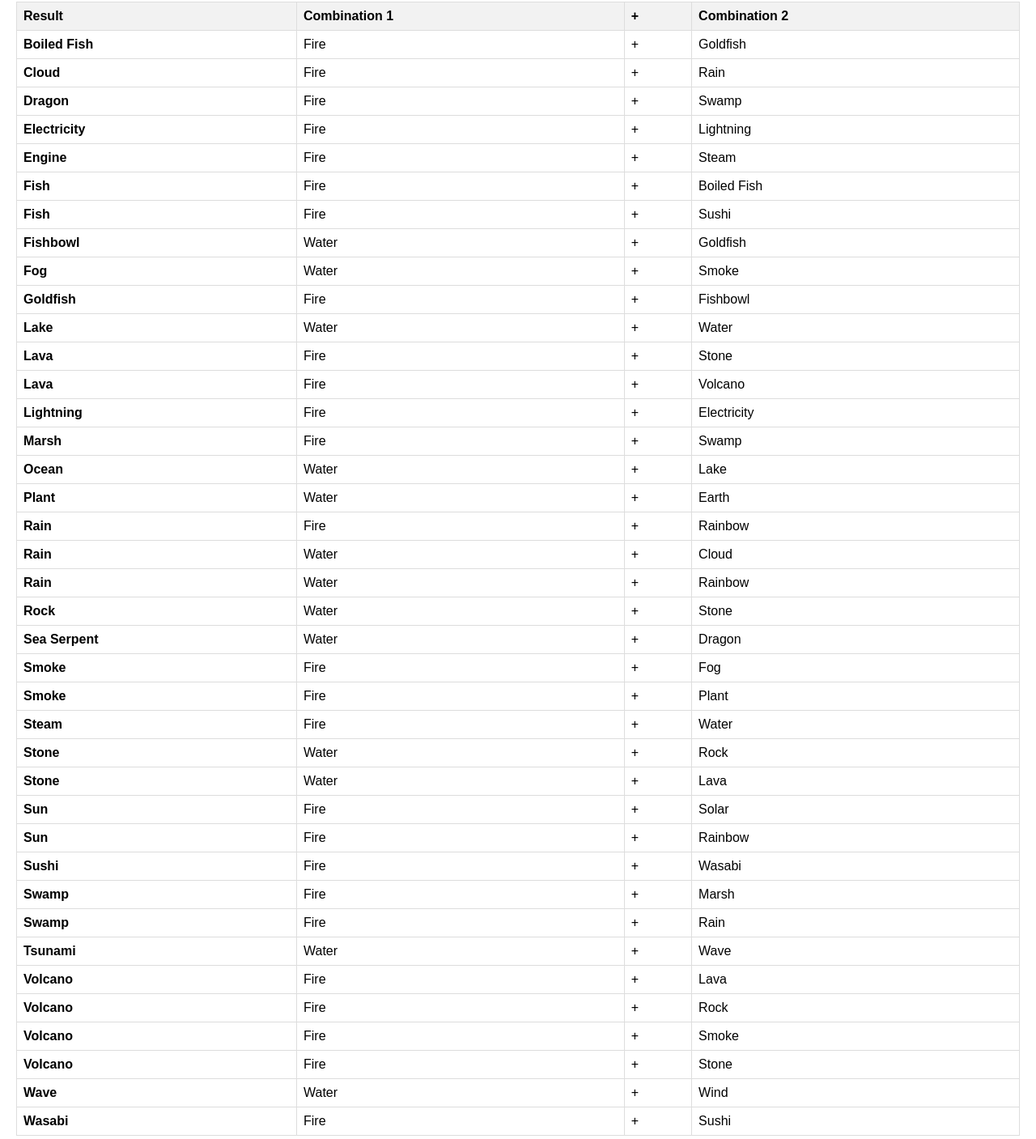
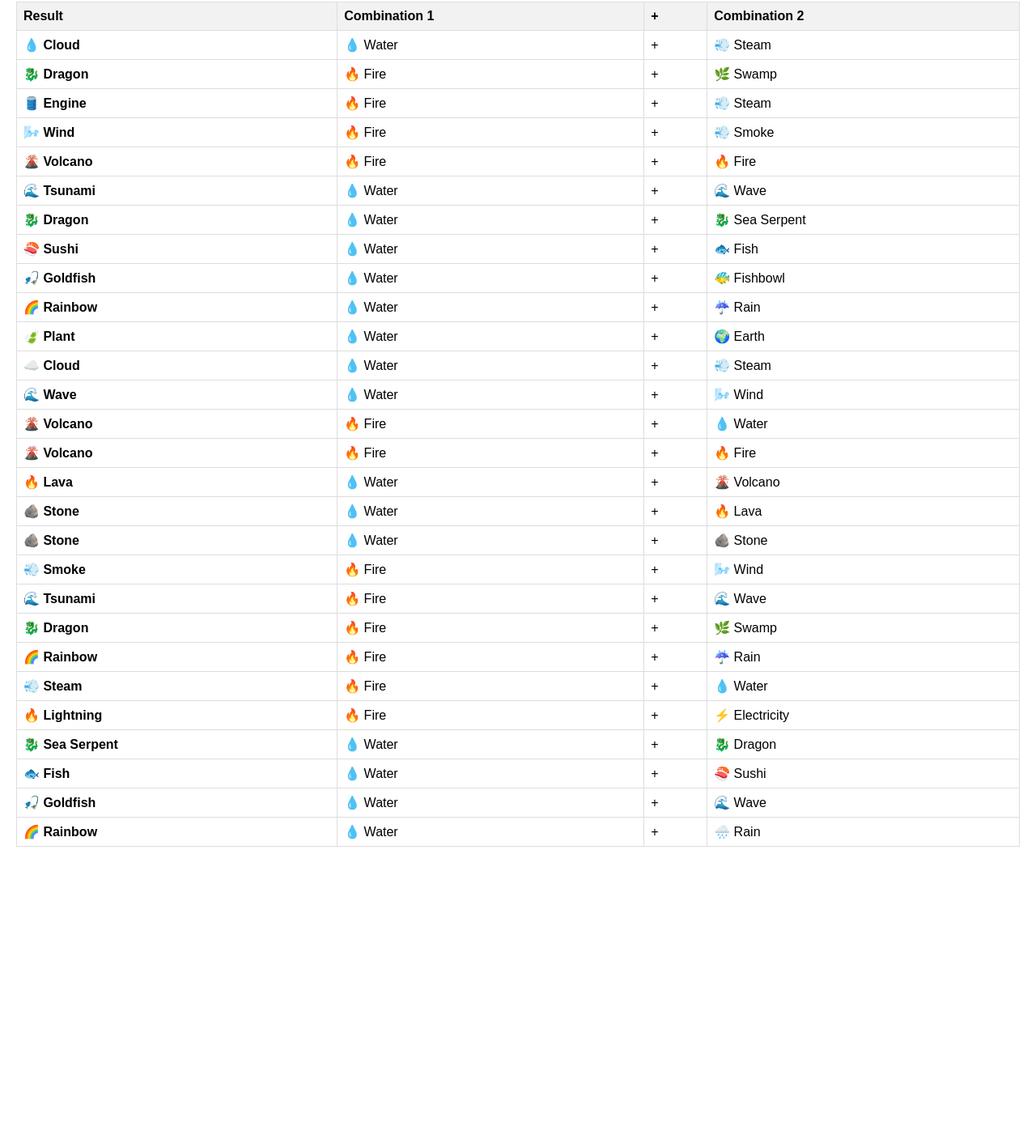
Before and after one commit to TheDjAlem/infinite-craft, a plain HTML site: page index.html in a window 1280 px wide. Shown: the part 63-1470 px from the top of the page at 81% size. After the commit the page ends 1129 px from the top, so only its background shows below. Drawn offline with Linux system fonts and the light colour scheme.

Commit message:
Update index.html

```diff
--- a/index.html
+++ b/index.html
@@ -54,238 +54,172 @@
         </thead>
         <tbody>
             <tr>
-                <td><strong>Boiled Fish</strong></td>
-                <td>Fire</td>
+                <td><strong>💧 Cloud</strong></td>
+                <td>💧 Water</td>
                 <td>+</td>
-                <td>Goldfish</td>
+                <td>💨 Steam</td>
             </tr>
             <tr>
-                <td><strong>Cloud</strong></td>
-                <td>Fire</td>
+                <td><strong>🐉 Dragon</strong></td>
+                <td>🔥 Fire</td>
                 <td>+</td>
-                <td>Rain</td>
+                <td>🌿 Swamp</td>
             </tr>
             <tr>
-                <td><strong>Dragon</strong></td>
-                <td>Fire</td>
+                <td><strong>🛢️ Engine</strong></td>
+                <td>🔥 Fire</td>
                 <td>+</td>
-                <td>Swamp</td>
+                <td>💨 Steam</td>
             </tr>
             <tr>
-                <td><strong>Electricity</strong></td>
-                <td>Fire</td>
+                <td><strong>🌬️ Wind</strong></td>
+                <td>🔥 Fire</td>
                 <td>+</td>
-                <td>Lightning</td>
+                <td>💨 Smoke</td>
             </tr>
             <tr>
-                <td><strong>Engine</strong></td>
-                <td>Fire</td>
+                <td><strong>🌋 Volcano</strong></td>
+                <td>🔥 Fire</td>
                 <td>+</td>
-                <td>Steam</td>
+                <td>🔥 Fire</td>
             </tr>
             <tr>
-                <td><strong>Fish</strong></td>
-                <td>Fire</td>
+                <td><strong>🌊 Tsunami</strong></td>
+                <td>💧 Water</td>
                 <td>+</td>
-                <td>Boiled Fish</td>
+                <td>🌊 Wave</td>
             </tr>
             <tr>
-                <td><strong>Fish</strong></td>
-                <td>Fire</td>
+                <td><strong>🐉 Dragon</strong></td>
+                <td>💧 Water</td>
                 <td>+</td>
-                <td>Sushi</td>
+                <td>🐉 Sea Serpent</td>
             </tr>
             <tr>
-                <td><strong>Fishbowl</strong></td>
-                <td>Water</td>
+                <td><strong>🍣 Sushi</strong></td>
+                <td>💧 Water</td>
                 <td>+</td>
-                <td>Goldfish</td>
+                <td>🐟 Fish</td>
             </tr>
             <tr>
-                <td><strong>Fog</strong></td>
-                <td>Water</td>
+                <td><strong>🎣 Goldfish</strong></td>
+                <td>💧 Water</td>
                 <td>+</td>
-                <td>Smoke</td>
+                <td>🐠 Fishbowl</td>
             </tr>
             <tr>
-                <td><strong>Goldfish</strong></td>
-                <td>Fire</td>
+                <td><strong>🌈 Rainbow</strong></td>
+                <td>💧 Water</td>
                 <td>+</td>
-                <td>Fishbowl</td>
+                <td>☔ Rain</td>
             </tr>
             <tr>
-                <td><strong>Lake</strong></td>
-                <td>Water</td>
+                <td><strong>🍃 Plant</strong></td>
+                <td>💧 Water</td>
                 <td>+</td>
-                <td>Water</td>
+                <td>🌍 Earth</td>
             </tr>
             <tr>
-                <td><strong>Lava</strong></td>
-                <td>Fire</td>
+                <td><strong>☁️ Cloud</strong></td>
+                <td>💧 Water</td>
                 <td>+</td>
-                <td>Stone</td>
+                <td>💨 Steam</td>
             </tr>
             <tr>
-                <td><strong>Lava</strong></td>
-                <td>Fire</td>
+                <td><strong>🌊 Wave</strong></td>
+                <td>💧 Water</td>
                 <td>+</td>
-                <td>Volcano</td>
+                <td>🌬️ Wind</td>
             </tr>
             <tr>
-                <td><strong>Lightning</strong></td>
-                <td>Fire</td>
+                <td><strong>🌋 Volcano</strong></td>
+                <td>🔥 Fire</td>
                 <td>+</td>
-                <td>Electricity</td>
+                <td>💧 Water</td>
             </tr>
             <tr>
-                <td><strong>Marsh</strong></td>
-                <td>Fire</td>
+                <td><strong>🌋 Volcano</strong></td>
+                <td>🔥 Fire</td>
                 <td>+</td>
-                <td>Swamp</td>
+                <td>🔥 Fire</td>
             </tr>
             <tr>
-                <td><strong>Ocean</strong></td>
-                <td>Water</td>
+                <td><strong>🔥 Lava</strong></td>
+                <td>💧 Water</td>
                 <td>+</td>
-                <td>Lake</td>
+                <td>🌋 Volcano</td>
             </tr>
             <tr>
-                <td><strong>Plant</strong></td>
-                <td>Water</td>
+                <td><strong>🪨 Stone</strong></td>
+                <td>💧 Water</td>
                 <td>+</td>
-                <td>Earth</td>
+                <td>🔥 Lava</td>
             </tr>
             <tr>
-                <td><strong>Rain</strong></td>
-                <td>Fire</td>
+                <td><strong>🪨 Stone</strong></td>
+                <td>💧 Water</td>
                 <td>+</td>
-                <td>Rainbow</td>
+                <td>🪨 Stone</td>
             </tr>
             <tr>
-                <td><strong>Rain</strong></td>
-                <td>Water</td>
+                <td><strong>💨 Smoke</strong></td>
+                <td>🔥 Fire</td>
                 <td>+</td>
-                <td>Cloud</td>
+                <td>🌬️ Wind</td>
             </tr>
             <tr>
-                <td><strong>Rain</strong></td>
-                <td>Water</td>
+                <td><strong>🌊 Tsunami</strong></td>
+                <td>🔥 Fire</td>
                 <td>+</td>
-                <td>Rainbow</td>
+                <td>🌊 Wave</td>
             </tr>
             <tr>
-                <td><strong>Rock</strong></td>
-                <td>Water</td>
+                <td><strong>🐉 Dragon</strong></td>
+                <td>🔥 Fire</td>
                 <td>+</td>
-                <td>Stone</td>
+                <td>🌿 Swamp</td>
             </tr>
             <tr>
-                <td><strong>Sea Serpent</strong></td>
-                <td>Water</td>
+                <td><strong>🌈 Rainbow</strong></td>
+                <td>🔥 Fire</td>
                 <td>+</td>
-                <td>Dragon</td>
+                <td>☔ Rain</td>
             </tr>
             <tr>
-                <td><strong>Smoke</strong></td>
-                <td>Fire</td>
+                <td><strong>💨 Steam</strong></td>
+                <td>🔥 Fire</td>
                 <td>+</td>
-                <td>Fog</td>
+                <td>💧 Water</td>
             </tr>
             <tr>
-                <td><strong>Smoke</strong></td>
-                <td>Fire</td>
+                <td><strong>🔥 Lightning</strong></td>
+                <td>🔥 Fire</td>
                 <td>+</td>
-                <td>Plant</td>
+                <td>⚡ Electricity</td>
             </tr>
             <tr>
-                <td><strong>Steam</strong></td>
-                <td>Fire</td>
+                <td><strong>🐉 Sea Serpent</strong></td>
+                <td>💧 Water</td>
                 <td>+</td>
-                <td>Water</td>
+                <td>🐉 Dragon</td>
             </tr>
             <tr>
-                <td><strong>Stone</strong></td>
-                <td>Water</td>
+                <td><strong>🐟 Fish</strong></td>
+                <td>💧 Water</td>
                 <td>+</td>
-                <td>Rock</td>
+                <td>🍣 Sushi</td>
             </tr>
             <tr>
-                <td><strong>Stone</strong></td>
-                <td>Water</td>
+                <td><strong>🎣 Goldfish</strong></td>
+                <td>💧 Water</td>
                 <td>+</td>
-                <td>Lava</td>
+                <td>🌊 Wave</td>
             </tr>
             <tr>
-                <td><strong>Sun</strong></td>
-                <td>Fire</td>
+                <td><strong>🌈 Rainbow</strong></td>
+                <td>💧 Water</td>
                 <td>+</td>
-                <td>Solar</td>
-            </tr>
-            <tr>
-                <td><strong>Sun</strong></td>
-                <td>Fire</td>
-                <td>+</td>
-                <td>Rainbow</td>
-            </tr>
-            <tr>
-                <td><strong>Sushi</strong></td>
-                <td>Fire</td>
-                <td>+</td>
-                <td>Wasabi</td>
-            </tr>
-            <tr>
-                <td><strong>Swamp</strong></td>
-                <td>Fire</td>
-                <td>+</td>
-                <td>Marsh</td>
-            </tr>
-            <tr>
-                <td><strong>Swamp</strong></td>
-                <td>Fire</td>
-                <td>+</td>
-                <td>Rain</td>
-            </tr>
-            <tr>
-                <td><strong>Tsunami</strong></td>
-                <td>Water</td>
-                <td>+</td>
-                <td>Wave</td>
-            </tr>
-            <tr>
-                <td><strong>Volcano</strong></td>
-                <td>Fire</td>
-                <td>+</td>
-                <td>Lava</td>
-            </tr>
-            <tr>
-                <td><strong>Volcano</strong></td>
-                <td>Fire</td>
-                <td>+</td>
-                <td>Rock</td>
-            </tr>
-            <tr>
-                <td><strong>Volcano</strong></td>
-                <td>Fire</td>
-                <td>+</td>
-                <td>Smoke</td>
-            </tr>
-            <tr>
-                <td><strong>Volcano</strong></td>
-                <td>Fire</td>
-                <td>+</td>
-                <td>Stone</td>
-            </tr>
-            <tr>
-                <td><strong>Wave</strong></td>
-                <td>Water</td>
-                <td>+</td>
-                <td>Wind</td>
-            </tr>
-            <tr>
-                <td><strong>Wasabi</strong></td>
-                <td>Fire</td>
-                <td>+</td>
-                <td>Sushi</td>
+                <td>🌧️ Rain</td>
             </tr>
         </tbody>
     </table>
```
